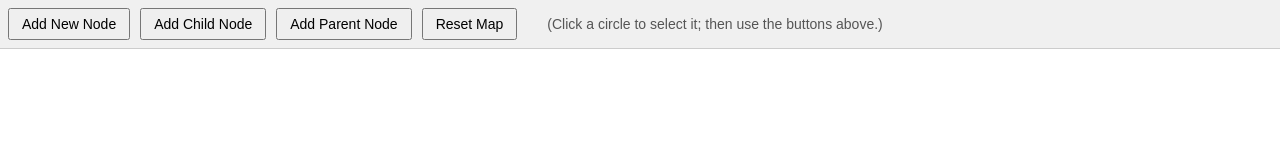
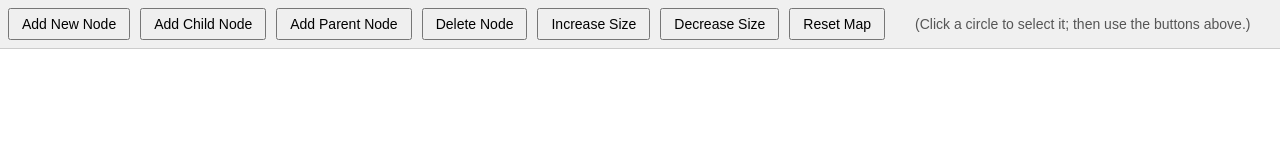
Before and after one commit to 4TheSolutions/map, a plain HTML site: page index.html in a window 1280 px wide. Drawn offline with Linux system fonts and the light colour scheme.

Commit message:
Update index.html

```diff
--- a/index.html
+++ b/index.html
@@ -10,6 +10,9 @@
     <button id="add-node">Add New Node</button>
     <button id="add-child">Add Child Node</button>
     <button id="add-parent">Add Parent Node</button>
+    <button id="delete-node">Delete Node</button>
+    <button id="increase-size">Increase Size</button>
+    <button id="decrease-size">Decrease Size</button>
     <button id="reset-map">Reset Map</button>
     <span id="instructions">
       (Click a circle to select it; then use the buttons above.)
```
